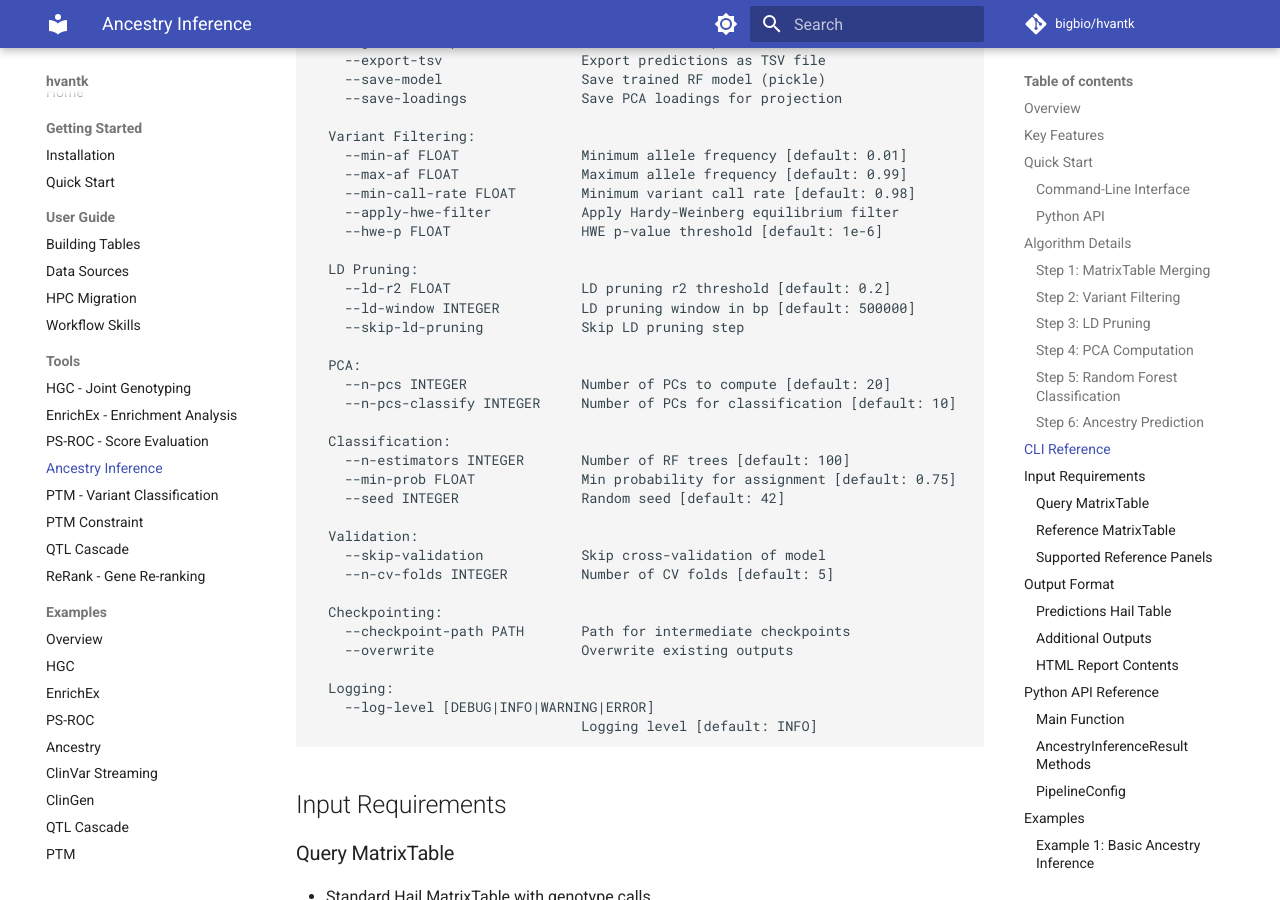
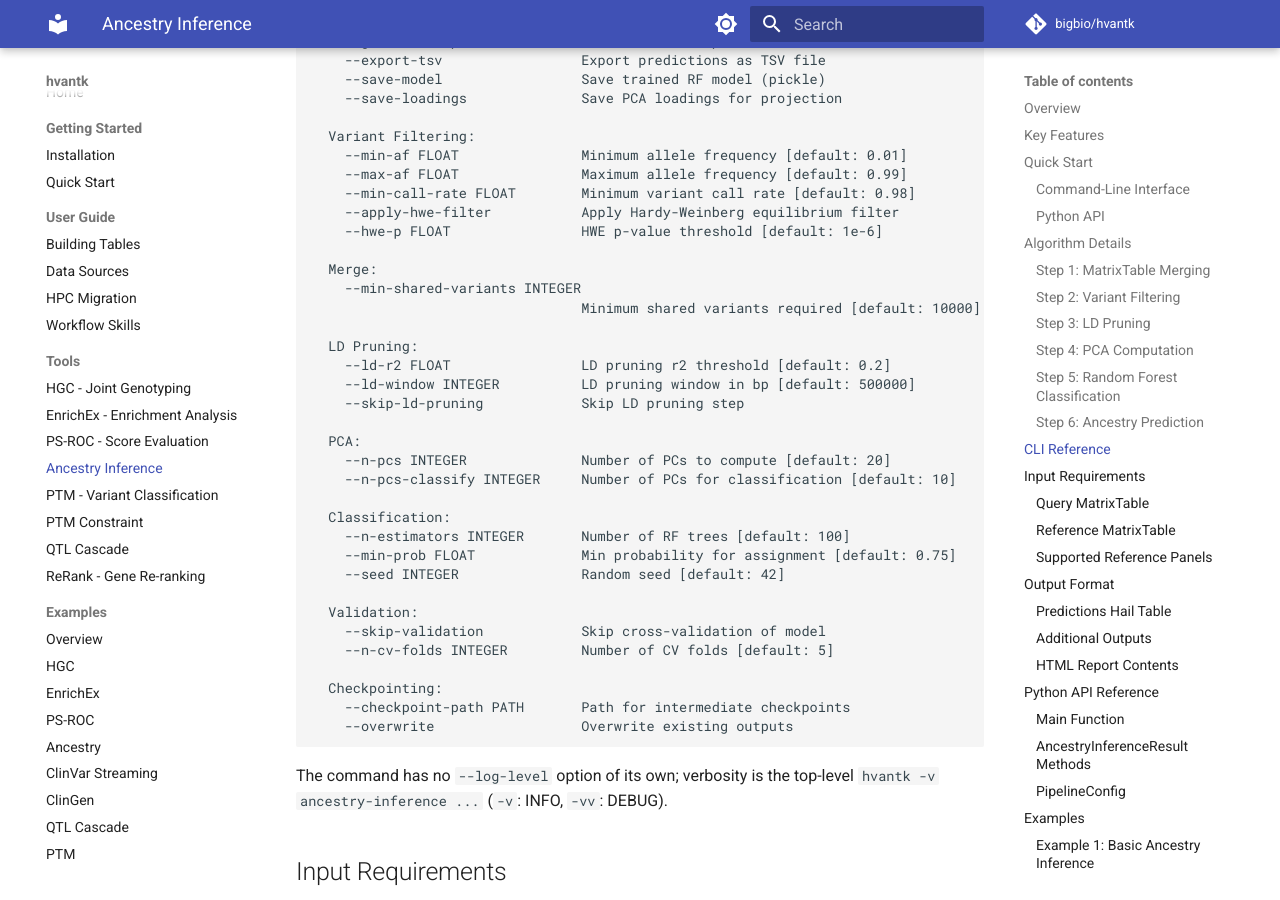
Before and after one commit to bigbio/hvantk, an MkDocs documentation site: the page built from docs_site/tools/ancestry.md, in a window 1280 px wide and 900 px high, scrolled down 4971 px. Built offline with MkDocs 1.6.1 and Material for MkDocs 9.7.7, drawn with Linux system fonts in a browser that asks for light colours; comment, search, counter and statistics services are not loaded.

Commit message:
tools: declare gwas-coloc and its network need, fix ancestry/annotate doc defects

````diff
--- a/docs_site/tools/ancestry.md
+++ b/docs_site/tools/ancestry.md
@@ -185,6 +185,10 @@ Options:
     --apply-hwe-filter           Apply Hardy-Weinberg equilibrium filter
     --hwe-p FLOAT                HWE p-value threshold [default: 1e-6]
 
+  Merge:
+    --min-shared-variants INTEGER
+                                 Minimum shared variants required [default: 10000]
+
   LD Pruning:
     --ld-r2 FLOAT                LD pruning r2 threshold [default: 0.2]
     --ld-window INTEGER          LD pruning window in bp [default: 500000]
@@ -206,11 +210,10 @@ Options:
   Checkpointing:
     --checkpoint-path PATH       Path for intermediate checkpoints
     --overwrite                  Overwrite existing outputs
+```
 
-  Logging:
-    --log-level [DEBUG|INFO|WARNING|ERROR]
-                                 Logging level [default: INFO]
-```
+The command has no `--log-level` option of its own; verbosity is the top-level
+`hvantk -v ancestry-inference ...` (`-v`: INFO, `-vv`: DEBUG).
 
 ## Input Requirements
 
````
Also changed, not shown: skills/ancestry-inference/SKILL.md (+0 -2 lines), skills/gene-index/references/annotation-axes.md (+2 -5 lines), skills/qtl-cascade/SKILL.md (+4 -3 lines), 2 other files.
